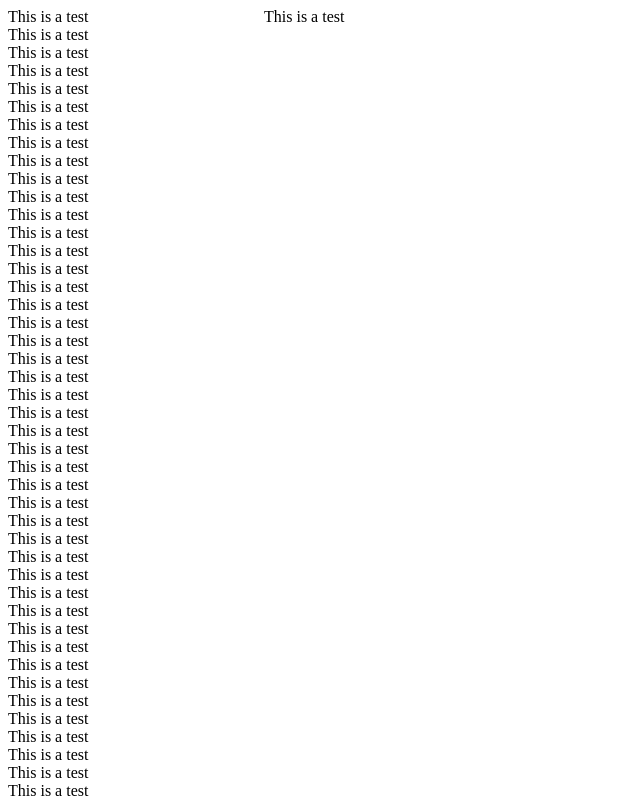
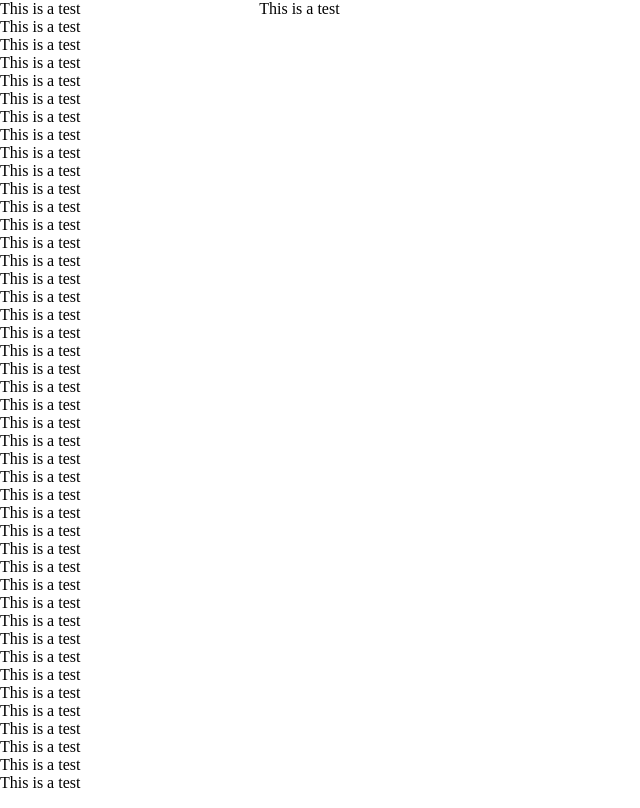
Before and after one commit to dezsiszabi/dezsiszabi.github.io, a plain HTML site: page multicol-bug/index.html in a window 1280 px wide. Shown: the whole page, without its empty margins (0-640 px from the left). Drawn offline with Linux system fonts and the light colour scheme.

Commit message:
Remove margin from body

```diff
--- a/multicol-bug/index.html
+++ b/multicol-bug/index.html
@@ -5,7 +5,7 @@
     <meta name="viewport" content="width=device-width, initial-scale=1.0">
     <title>multicol-bug</title>
 </head>
-<body style="height: 100%;">
+<body style="height: 100%; margin: 0;">
     <div style="height: 100%; column-width: 230px; column-fill: auto;">
         <foobar>
             <div>This is a test</div>
```
